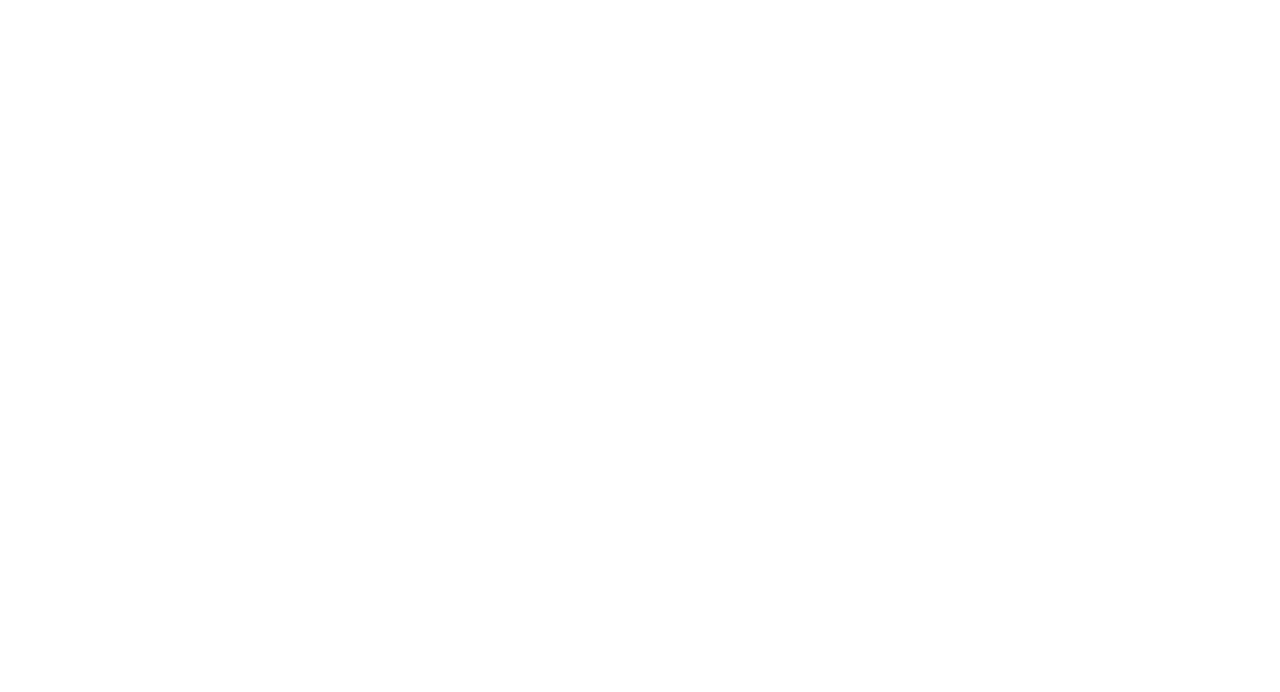
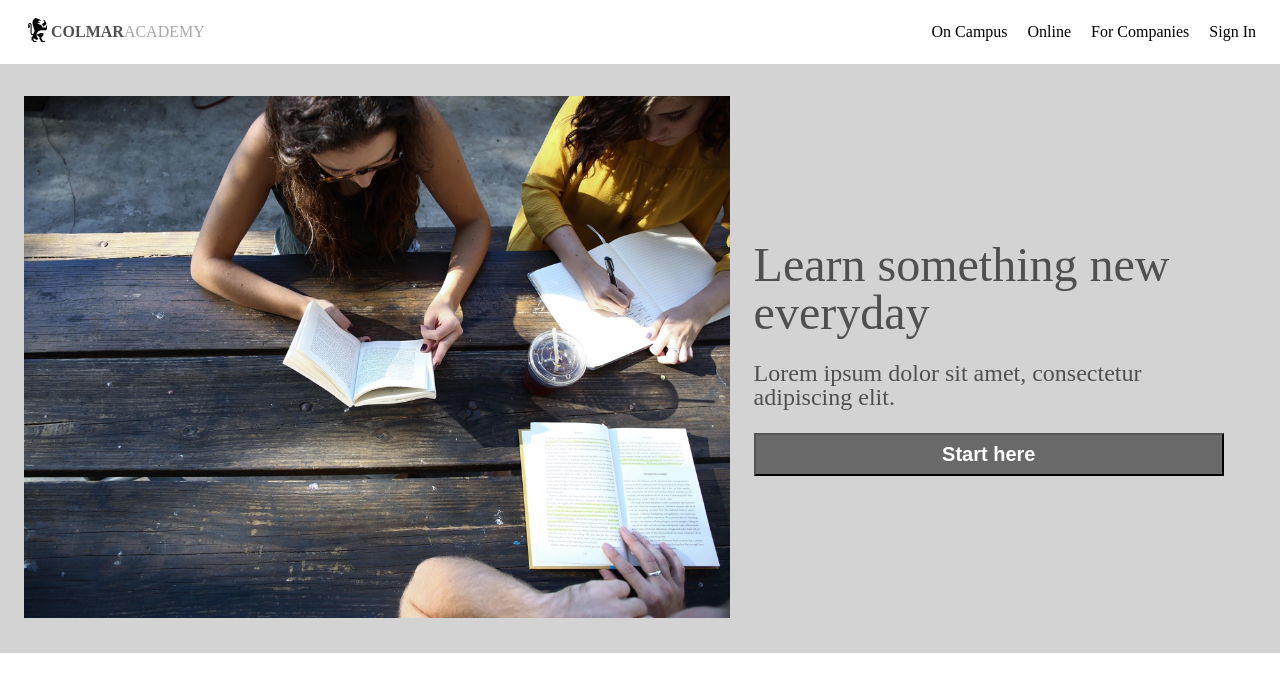
Before and after one commit to jackster0418/colmaracademy, a plain HTML site: page index.html in a window 1280 px wide. Drawn offline with Linux system fonts and the light colour scheme.

Commit message:
header and jumobtron sections layout completed but not styled

```diff
--- a/index.html
+++ b/index.html
@@ -3,19 +3,54 @@
   <head>
     <meta charset="utf-8">
     <title>Colmar Academy</title>
-    <link rel="stylesheet" href="./resources/css/reset.css">
-    <link rel="stylesheet" href="./resources/css/style.css">
+    <link rel="stylesheet" type="text/css" href="./resources/css/reset.css">
+    <link rel="stylesheet" type="text/css" href="./resources/css/style.css">
   </head>
   <body>
 
 <!-- Header -->
 
+<header>
+  <div class="container">
+    <div class="logo">
+      <img src="./resources\images\ic-logo.svg" alt="Colmar Academy Logo">
+      <span id="colmar" class="desktop">COLMAR</span>
+      <span id="academy" class="desktop">ACADEMY</span>
+    </div>
+    <div class="navigation">
+      <ul class="desktop-navigation">
+        <li><a href="#">On Campus</a> </li>
+        <li><a href="#">Online</a> </li>
+        <li><a href="#">For Companies</a> </li>
+        <li><a href="#">Sign In</a> </li>
+      </ul>
+      <div class="mobile-navigation">
+        <img src="./resources\images\ic-on-campus.svg" alt="On Campus Icon">
+        <img src="./resources\images\ic-online.svg" alt="Online Icon">
+        <img src="./resources\images\ic-login.svg" alt="Sign-In Icon">
+      </div>
+    </div>
 
+  </div>
+</header>
 
 
 <!--  Jumbotron -->
 
+<div class="jumbotron">
+  <div class="container">
+    <div class="banner-image">
+      <img src="./resources\images\banner.jpg" alt="Image of people studying outside">
+    </div>
+    <div class="banner-text">
+      <h1>Learn something new everyday</h1>
+      <h3>Lorem ipsum dolor sit amet, consectetur adipiscing elit.</h3>
+      <button type="button" name="button">Start here</button>
+    </div>
 
+  </div>
+
+</div>
 
 <!--  Information -->
 
--- a/resources/css/style.css
+++ b/resources/css/style.css
@@ -3,15 +3,125 @@
 
 
 /*  Universal Styles  */
+html {
+  font-size: 16px;
+}
 
+body {
+  color: rgba(80, 80, 80, 1);
+}
 
+.container {
+  width: auto;
+  margin: auto 1.5rem;
+}
+
+h1 {
+  font-size: 3rem;
+}
+
+h2 {
+  font-size: 2rem;
+}
+
+h3 {
+  font-size: 1.5rem;
+}
 
 /*  Header  */
 
+header .container {
+  display: flex;
+  height: 32px;
+  margin-top: 1rem;
+  margin-bottom: 1rem;
+  justify-content: space-between;
 
+}
+
+.logo {
+  height: 2rem;
+  margin: auto 0;
+  display: flex;
+}
+
+#colmar,
+#academy {
+  height: 1rem;
+  line-height: 2rem;
+}
+
+#colmar {
+  font-weight: bold;
+}
+
+#academy {
+  color: rgba(169, 169, 169, 1);
+}
+
+.navigation {
+  display: flex;
+  align-items: center;
+  justify-content: flex-end;
+}
+
+.navigation ul {
+  display: inline-block;
+
+}
+
+.desktop-navigation li {
+  display: inline-block;
+  padding-left: 1rem;
+
+}
+
+.mobile-navigation {
+  display: none
+}
 
 /*  Jumbotron  */
 
+.jumbotron {
+    background-color: lightgrey;
+}
+
+.jumbotron .container {
+  display: flex;
+}
+
+.jumbotron .banner-image {
+  width: 60%;
+}
+
+.jumbotron .banner-image img {
+  max-width: 100%;
+  padding: 2rem 0;
+}
+
+.jumbotron .banner-text {
+  width: 40%;
+  padding: 3rem 2rem 3rem 1.5rem;
+  display: flex;
+  flex-direction: column;
+  justify-content: center;
+}
+
+.jumbotron h1 {
+  padding-bottom: 1.5rem;
+}
+
+.jumbotron h3 {
+  padding-bottom: 1.5rem;
+}
+
+.jumbotron .banner-text button {
+  padding: 0.5rem;
+  font-weight: bold;
+  font-size: 1.25rem;
+  background-color: dimgrey;
+  color: white;
+}
 
 
 /*  Information  */
```
